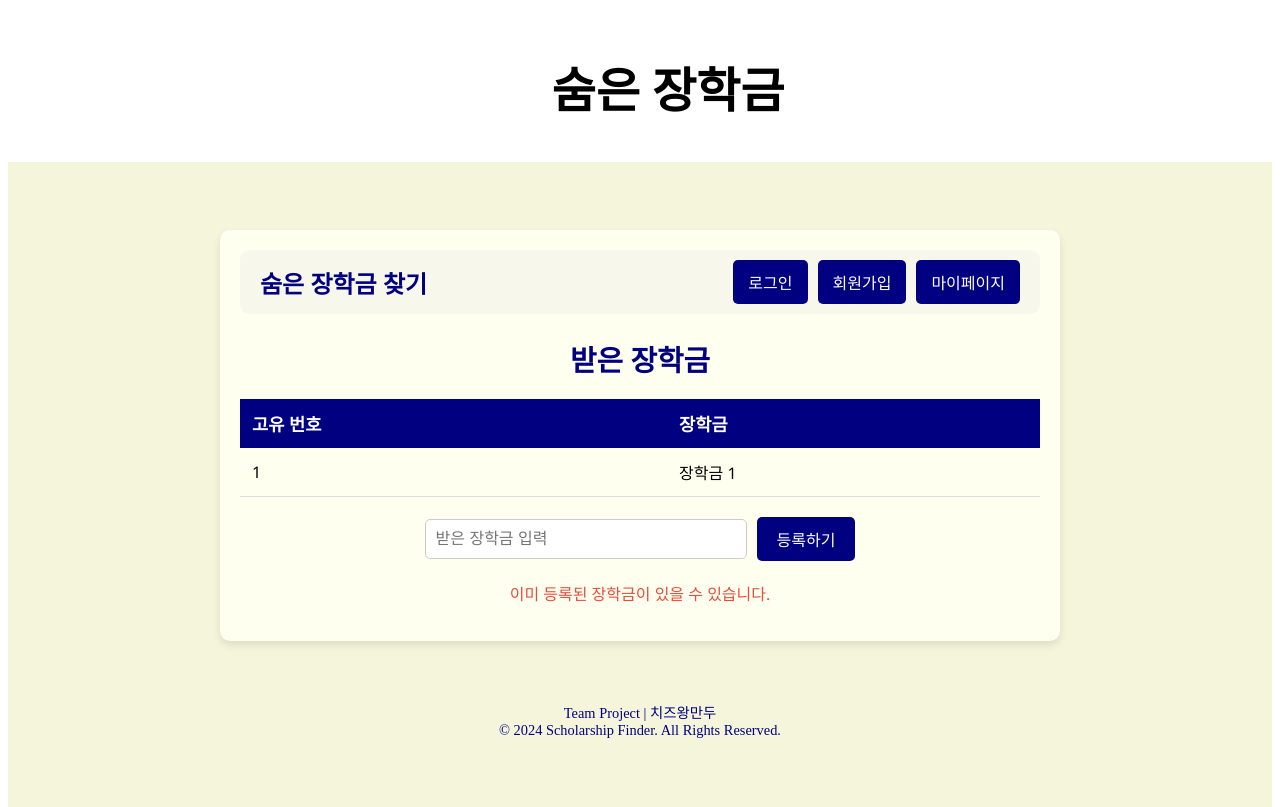
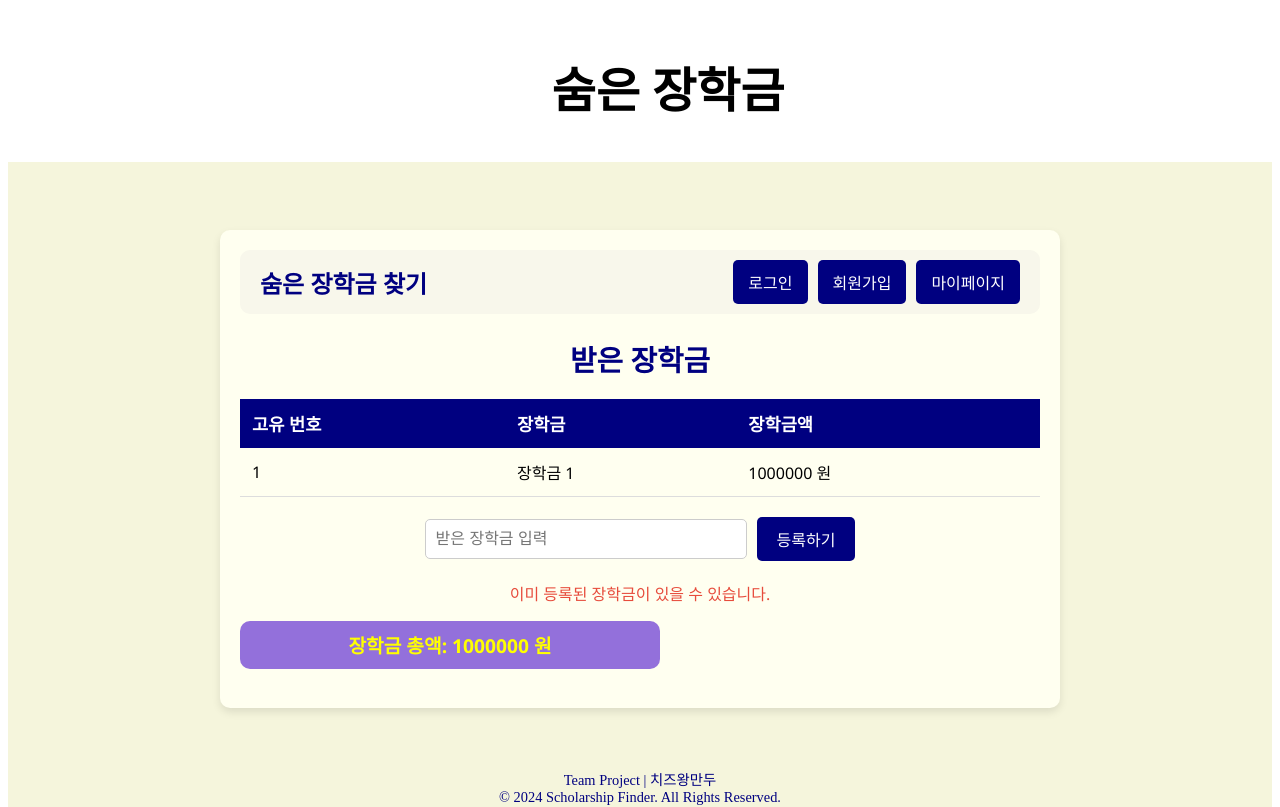
Before and after one commit to scholarship-mju/front, a React (Create React App) app: page /received-scholarships in a window 1280 px wide. Shown: the top 807 px of the page. Built offline with nearby package versions, Linux system fonts and the light colour scheme.

Commit message:
받은 장학금 총액 style_component 추가

```diff
--- a/src/pages/ReceivedScholarshipsPage.js
+++ b/src/pages/ReceivedScholarshipsPage.js
@@ -129,6 +129,18 @@ const WarningText = styled.p`
   text-align: center;
 `;
 
+const TotalAmount = styled.p`
+  margin-top: 10px;
+  width: 400px;
+  border-radius: 10px;
+  font-size: 1.2rem;
+  font-weight: bold;
+  text-align: center;
+  padding: 10px;
+  color: yellow;
+  background-color: #9370db;
+`;
+
 const Footer = styled.footer`
   text-align: center;
   margin-top: 40px;
@@ -139,7 +151,7 @@ const Footer = styled.footer`
 
 function ReceivedScholarshipsPage() {
   const [scholarships, setScholarships] = useState([
-    { id: 1, name: "장학금 1" },
+    { id: 1, name: "장학금 1", amount: 1000000 }, // 장학금 예시 추가
   ]);
   const [newScholarship, setNewScholarship] = useState("");
 
@@ -150,12 +162,18 @@ function ReceivedScholarshipsPage() {
       } else {
         setScholarships([
           ...scholarships,
-          { id: scholarships.length + 1, name: newScholarship },
+          { id: scholarships.length + 1, name: newScholarship, amount: 0 }, // 초기 금액 설정
         ]);
         setNewScholarship("");
       }
     }
   };
+
+  // 장학금 총액 계산
+  const totalAmount = scholarships.reduce(
+    (total, scholarship) => total + (scholarship.amount || 0),
+    0,
+  );
 
   return (
     <Background>
@@ -177,6 +195,7 @@ function ReceivedScholarshipsPage() {
             <tr>
               <TableHeader>고유 번호</TableHeader>
               <TableHeader>장학금</TableHeader>
+              <TableHeader>장학금액</TableHeader>
             </tr>
           </thead>
           <tbody>
@@ -184,6 +203,8 @@ function ReceivedScholarshipsPage() {
               <tr key={scholarship.id}>
                 <TableCell>{scholarship.id}</TableCell>
                 <TableCell>{scholarship.name}</TableCell>
+                <TableCell>{scholarship.amount} 원</TableCell>{" "}
+                {/* 장학금액 표시 */}
               </tr>
             ))}
           </tbody>
@@ -201,6 +222,9 @@ function ReceivedScholarshipsPage() {
         </InputContainer>
 
         <WarningText>이미 등록된 장학금이 있을 수 있습니다.</WarningText>
+
+        {/* 총액 표시 */}
+        <TotalAmount>장학금 총액: {totalAmount} 원</TotalAmount>
       </Container>
 
       <Footer>
```
